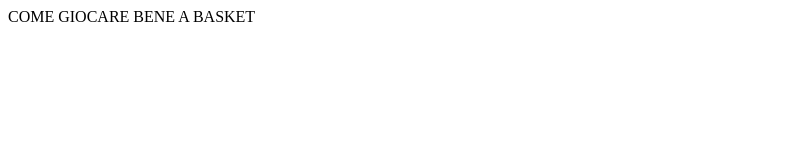
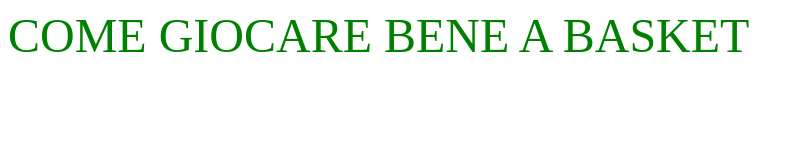
Before and after one commit to semzusk17/samuelzuskis, a plain HTML site: page index.html in a window 1280 px wide. Shown: the whole page, without its empty margins (0-804 px from the left). Drawn offline with Linux system fonts and the light colour scheme.

Commit message:
Update index.html

```diff
--- a/index.html
+++ b/index.html
@@ -1,4 +1,6 @@
 
 <html>
+ <font color="green" size="22">
  COME GIOCARE BENE A BASKET
   </HTML>
+</font>
```
